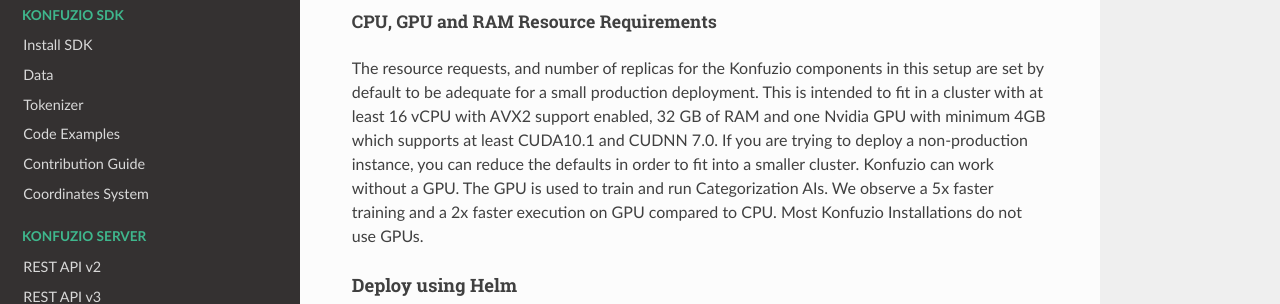
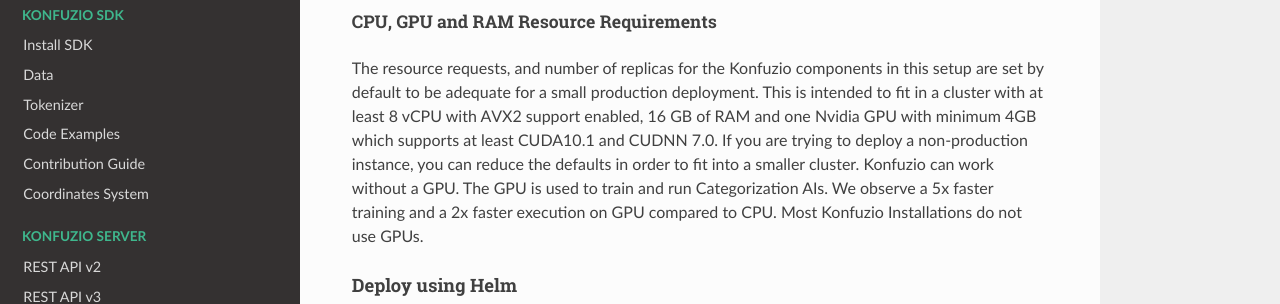
Before and after one commit to konfuzio-ai/konfuzio-sdk, a Sphinx documentation site: the page built from docs/web/on_premises.md, in a window 1280 px wide and 900 px high, scrolled down 3544 px. Shown: the part 199-503 px from the top of the window. Built offline with Sphinx 7.4.7 and the Read the Docs theme 2.0.0, drawn with Linux system fonts in a browser that asks for light colours; some of the changed text lies outside the part shown.

Commit message:
Update on_premises.md

```diff
--- a/docs/web/on_premises.md
+++ b/docs/web/on_premises.md
@@ -158,7 +158,7 @@
 
 The resource requests, and number of replicas for the Konfuzio components in this
 setup are set by default to be adequate for a small production deployment. This is
-intended to fit in a cluster with at least 16 vCPU with AVX2 support enabled, 32 GB of
+intended to fit in a cluster with at least 8 vCPU with AVX2 support enabled, 16 GB of
 RAM and one Nvidia GPU with minimum 4GB which supports at least CUDA10.1 and CUDNN 7.0. If you are
 trying to deploy a non-production instance, you can reduce the defaults in order to fit
 into a smaller cluster. Konfuzio can work without a GPU. The GPU is used to train and run Categorization AIs. We observe a 5x faster training and a 2x faster execution on GPU compared to CPU. Most Konfuzio Installations do not use GPUs.
@@ -236,8 +236,8 @@
 Kubernetes. In this scenario, all necessary containers are started manually or with a
 container orchestration tool of your choice.
 
-We recommend a virtual machine with a minimum of 12 vCPU (incl. AVX2 support) and
-64GB of RAM and an installed Docker runtime. A Nvidia GPU is recommended but not
+We recommend a virtual machine with a minimum of 8 vCPU (incl. AVX2 support) and
+16 GB of RAM and an installed Docker runtime. A Nvidia GPU is recommended but not
 required. In this setup Konfuzio is running in the context of the Docker executor,
 therefore there are no strict requirements for the VMs operating systems. However, we
 recommend a Linux VM with Debian, Ubuntu, CentOS,or Redhat Linux.
```
